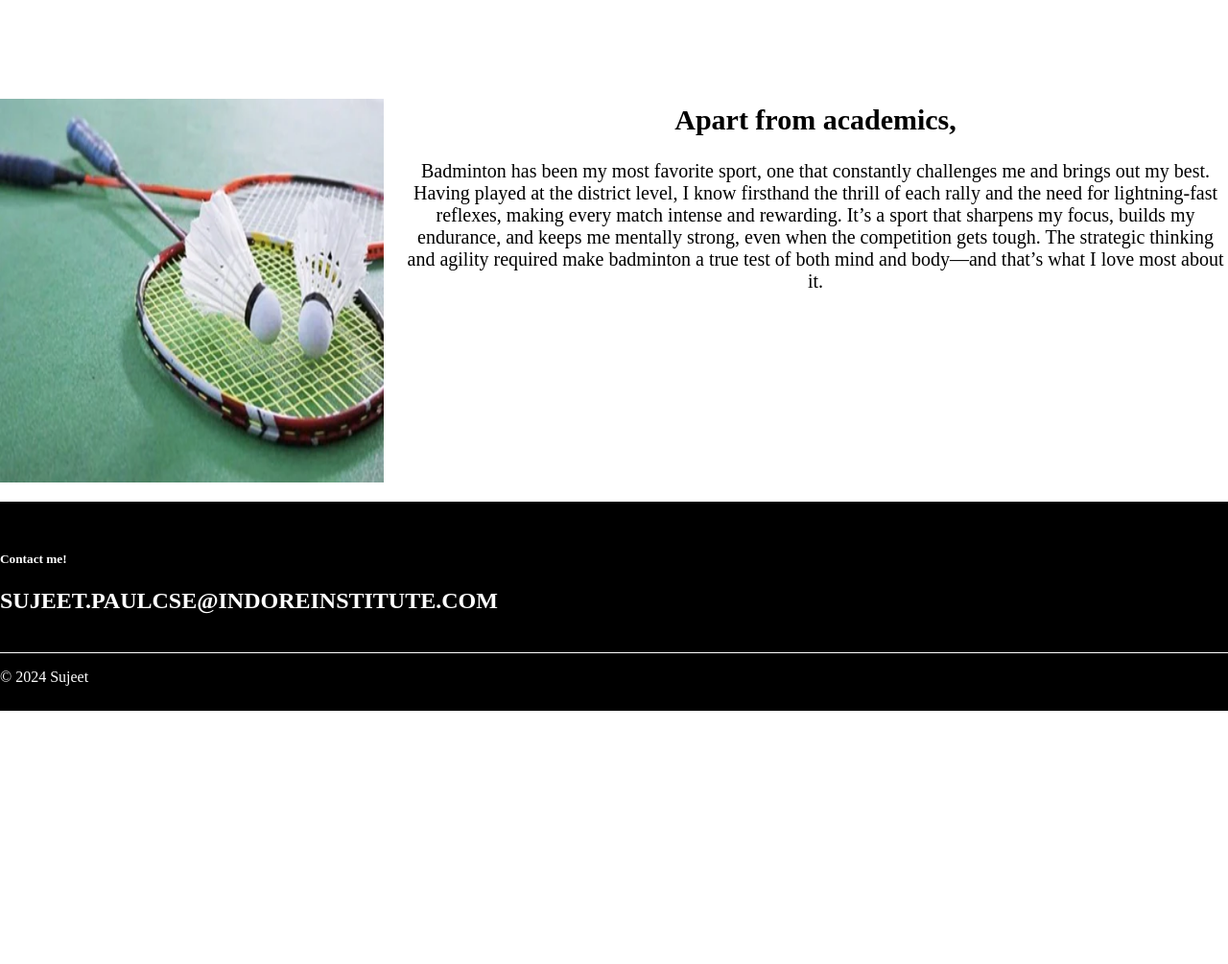
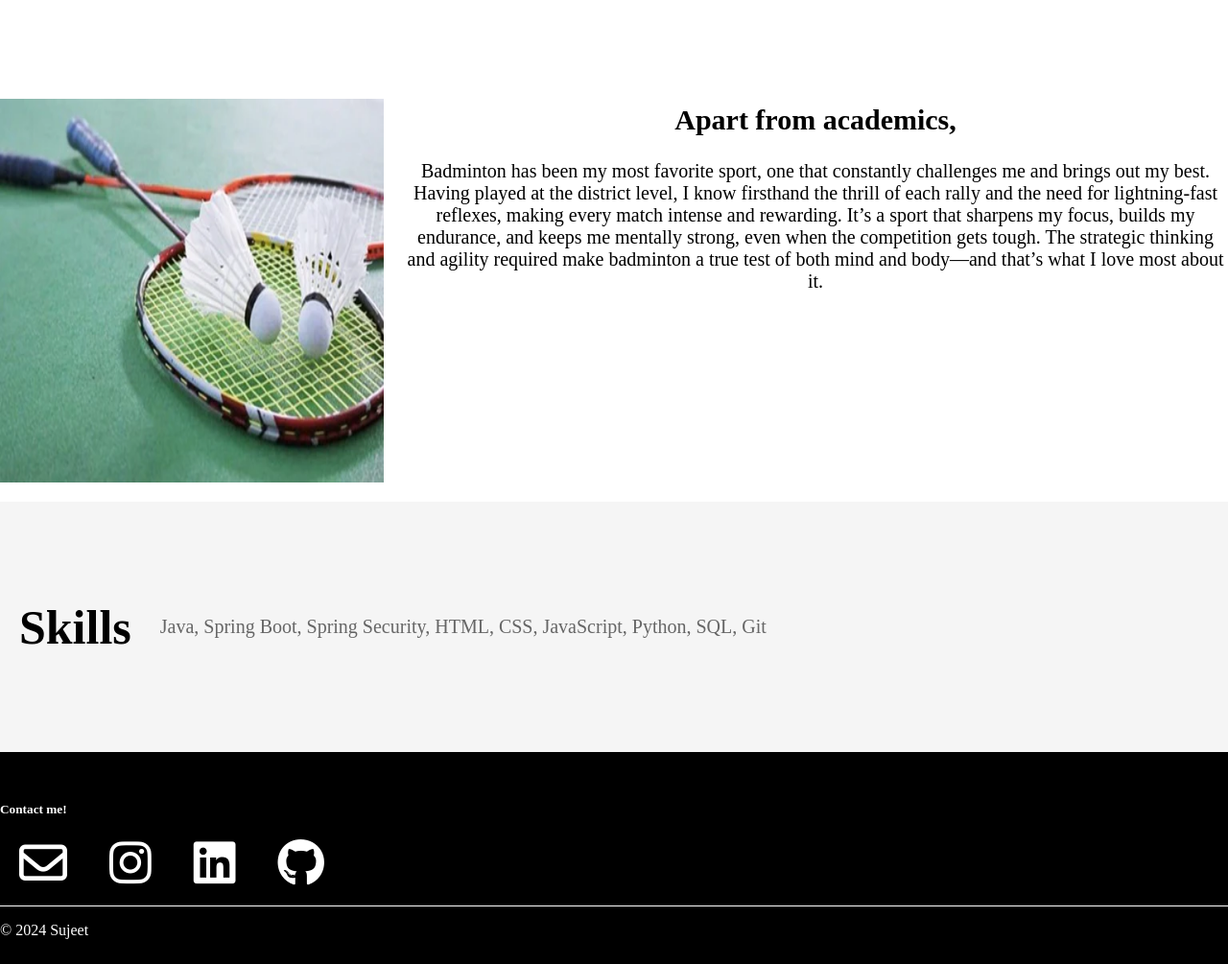
Before and after one commit to Sujeetpaul/Portfolio, a plain HTML site: page index.html in a window 1280 px wide. Shown: the part 1058-2063 px from the top of the page at 96% size. Before the commit the page ends 1799 px from the top, so only its background shows below. Drawn offline with Linux system fonts and the light colour scheme.

Commit message:
Update index.html

```diff
--- a/index.html
+++ b/index.html
@@ -4,6 +4,7 @@
     <meta charset="UTF-8">
     <meta name="viewport" content="width=device-width, initial-scale=1.0">
     <title>Document</title>
+    <link rel="stylesheet" href="https://cdnjs.cloudflare.com/ajax/libs/font-awesome/6.6.0/css/all.min.css" integrity="sha512-Kc323vGBEqzTmouAECnVceyQqyqdsSiqLQISBL29aUW4U/M7pSPA/gEUZQqv1cwx4OnYxTxve5UMg5GT6L4JJg==" crossorigin="anonymous" referrerpolicy="no-referrer" />
     <style>
         html{
             scroll-behavior: smooth;
@@ -25,7 +26,7 @@
             font-size: large;
 
         }
-        div a:hover{
+        .navbar a:hover{
             background-color: #39FF14;
             color:black;
         }
@@ -81,7 +82,22 @@
             padding-top:100px;
 
         }
-       #section4{
+        #skills{
+            display:flex;
+            align-items: center;
+            background-color: #f5f5f5;
+            padding: 60px 20px;
+
+}
+
+
+ #skills p {
+    flex:1;
+    color: #666;
+
+}
+
+       #section5{
         background-color: black;
         color:white;
         margin-bottom: 0;
@@ -89,9 +105,12 @@
         padding-top: 30px;
         display: block;
        }
-       #section4 div{
+       #section5 div{
         padding-bottom: 20px;
         border-bottom:1px solid white;
+       }
+       .container{
+
        }
     </style>
 </head>
@@ -100,6 +119,7 @@
         <a href="#section1" id="3">Resume</a>
         <a href="Work.html" id="3">work</a>
         <a href="#section2" id="3">About</a>
+        <a href="#skills" id="3">Skills</a>
     </div>
     <section id="section1">
         <img src="java.png">
@@ -113,20 +133,40 @@
         <img src="developer.jpg">
         <div>
             <h1 style="font-size: 50px;">About</h1>
-            <p style="font-size: 20px; padding-left: 40px; padding-right: 70px;">Hi, I'm Sujeet Paul—a tech enthusiast and aspiring software engineer. I am 19 years old.  I am an undergraduate, currently persuing B.tech in computer science and engineering from Indore Institute of science and technolgy. The world of technology has always fascinated me. It drove me to dive deeper in the field of computer science.In the future, I aspire to dive deeper into backend development, explore AI/ML technologies, and work on projects that make a real difference.</p>
+            <p style="font-size: 20px; padding-left: 40px; padding-right: 70px;"> Hi, I'm Sujeet Paul—a tech enthusiast and aspiring software engineer. I am 19 years old. I am an undergraduate, currently persuing B.tech in computer science and engineering from Indore Institute of science and technolgy. The world of technology has always fascinated me. It drove me to dive deeper in the field of computer science.  In the future, I aspire to dive deeper into backend development, explore AI/ML technologies, and work on projects that make a real difference.</p>
         </div>
     </section>
+    <div id="section3-wrapper">
         <section id="section3">
             <img src="badminton.webp">
             <div>
                 <h1 style="font-size: 30px;">Apart from academics,</h1>
-            <p style="font-size: 20px;">Badminton has been my most favorite sport, one that constantly challenges me and brings out my best. Having played at the district level, I know firsthand the thrill of each rally and the need for lightning-fast reflexes, making every match intense and rewarding. It’s a sport that sharpens my focus, builds my endurance, and keeps me mentally strong, even when the competition gets tough. The strategic thinking and agility required make badminton a true test of both mind and body—and that’s what I love most about it.</p>
+                <p style="font-size: 20px;">
+                    Badminton has been my most favorite sport, one that constantly challenges me and brings out my best. Having played at the district level, I know firsthand the thrill of each rally and the need for lightning-fast reflexes, making every match intense and rewarding. It’s a sport that sharpens my focus, builds my endurance, and keeps me mentally strong, even when the competition gets tough. The strategic thinking and agility required make badminton a true test of both mind and body—and that’s what I love most about it.
+                </p>
             </div>
         </section>
-    <section id="section4">
+    </div>
+
+        <section id="skills">
+            <h1 style="text-align: center; font-size: 50px;">Skills</h1>
             <div>
+                <p style="padding-left:30px; font-size: 20px;">
+                Java, Spring Boot, Spring Security, HTML, CSS, JavaScript, Python, SQL, Git
+            </p>
+        </div>
+        </section>
+
+
+    </section>
+    <section id="section5">
         <h5>Contact me!</h5>
-        <h1>SUJEET.PAULCSE@INDOREINSTITUTE.COM</h1>
+        <div class="container">
+
+        <a href="https://mail.google.com/" target="_blank"><i style="font-size: 50px;" class="fa-regular fa-envelope"></i></a>
+        <a href="https://www.instagram.com/" target="_blank"> <i style="font-size: 50px;" class="fa-brands fa-instagram"></i></a>
+        <a href="https://in.linkedin.com/" target="_blank"> <i style="font-size: 50px;" class="fa-brands fa-linkedin"></i></a>
+        <a href="https://github.com/" target="_blank"> <i style="font-size: 50px;" class="fa-brands fa-github"></i> </a>
      </div>
         <p class="copyright">© 2024 Sujeet</p>
 
```
Lines whose indentation alone changed are shown as unchanged.
